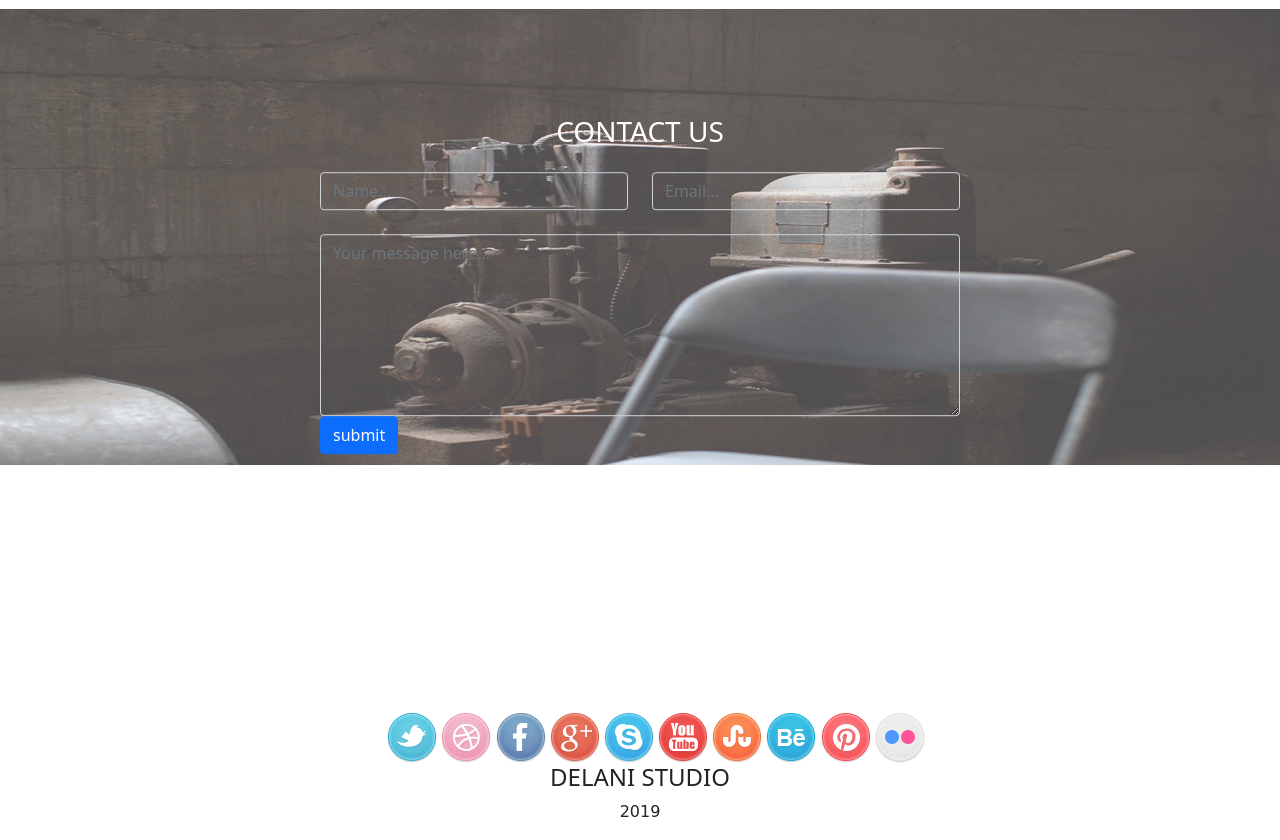
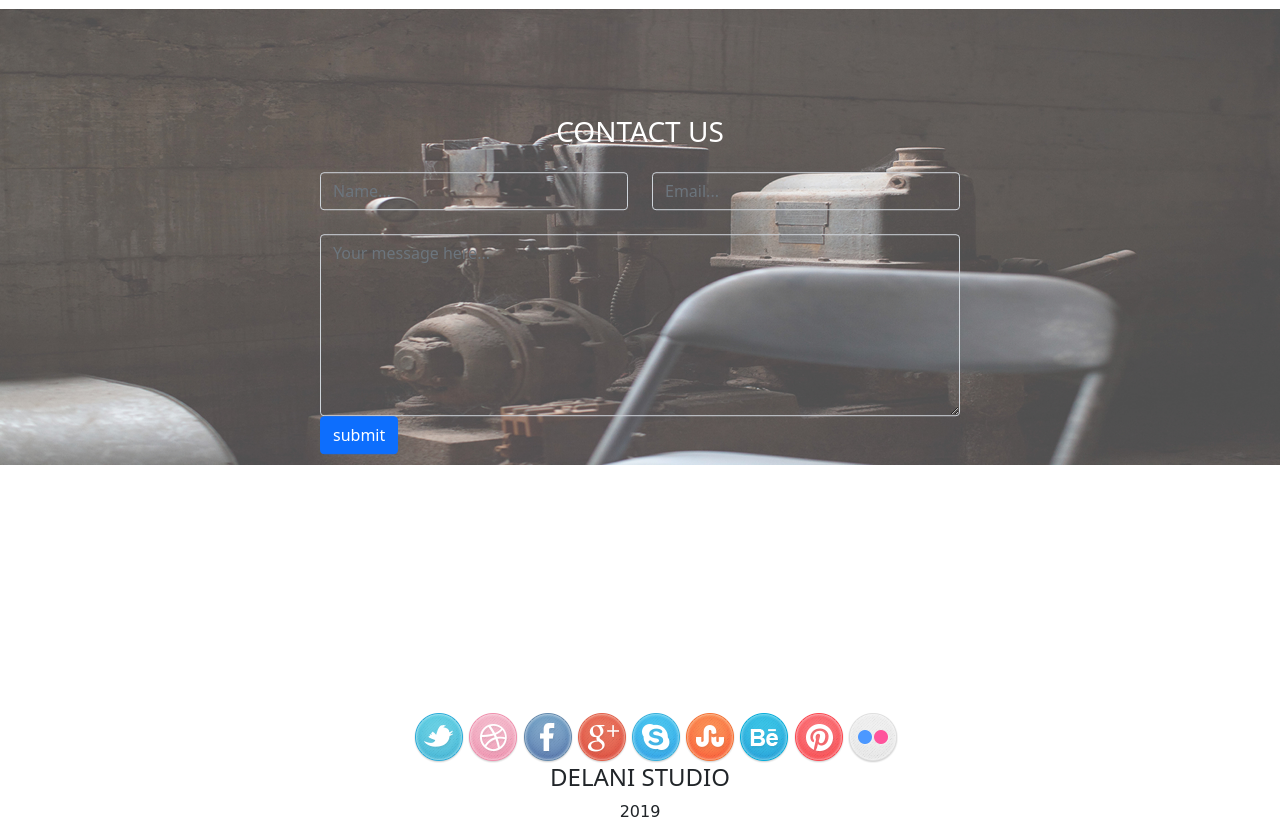
Before and after one commit to asandelarvine/delaniStudio, a plain HTML site: page index.html in a window 1280 px wide. Shown: the part 2453-3293 px from the top of the page. Drawn offline with nearby package versions, Linux system fonts and the light colour scheme.

Commit message:
youtube icon deleted

```diff
--- a/index.html
+++ b/index.html
@@ -217,7 +217,6 @@
                     <a href="#"><img alt="" src="./assets/IP3-master/assets/social_icons/facebook.png"></a>
                     <a href="#"><img alt="" src="./assets/IP3-master/assets/social_icons/g_plus.png"></a>
                     <a href="#"><img alt="" src="./assets/IP3-master/assets/social_icons/skype.png"></a>
-                    <a href="#"><img alt="" src="./assets/IP3-master/assets/social_icons/you_tube.png"></a>
                     <a href="#"><img alt="" src="./assets/IP3-master/assets/social_icons/stumble_upon.png"></a>
                     <a href="#"><img alt="" src="./assets/IP3-master/assets/social_icons/behance.png"></a>
                     <a href="#"><img alt="" src="./assets/IP3-master/assets/social_icons/pinterest.png"></a>
```
